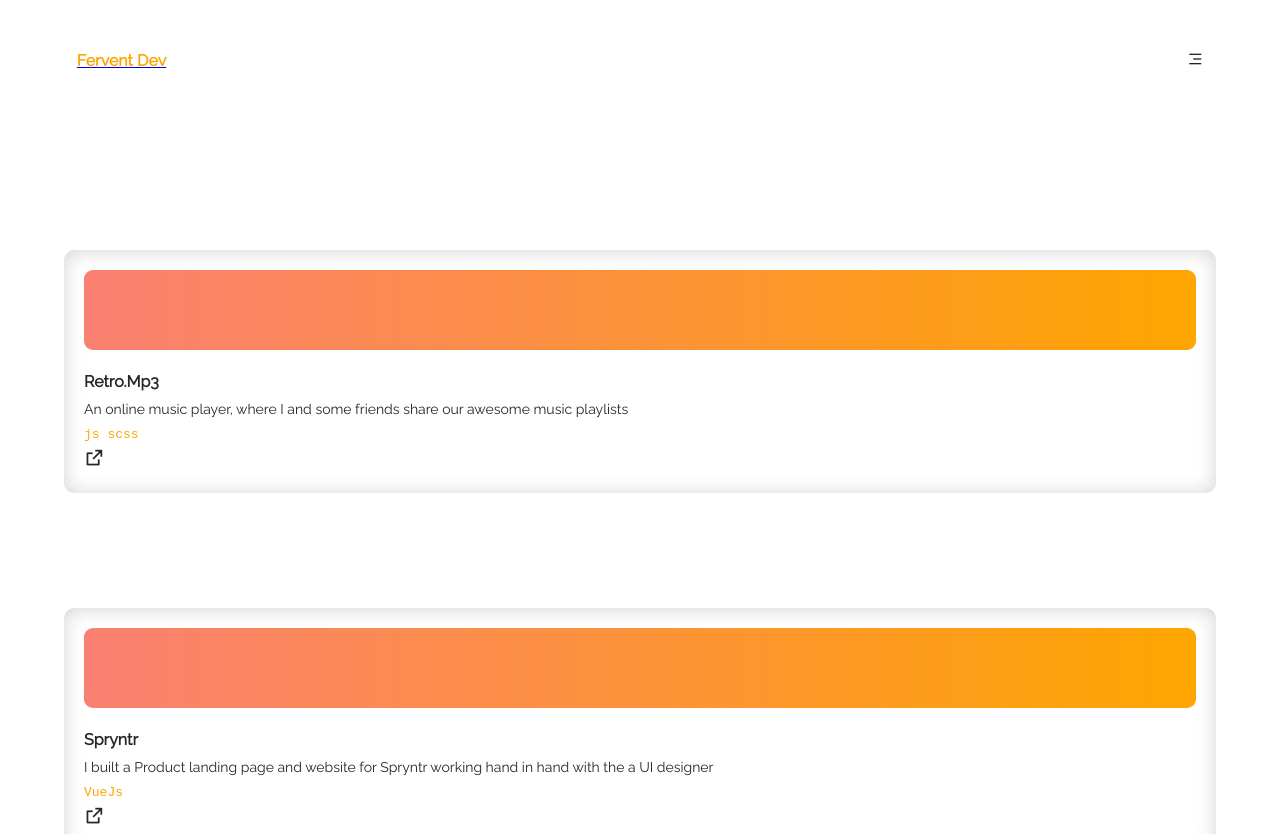
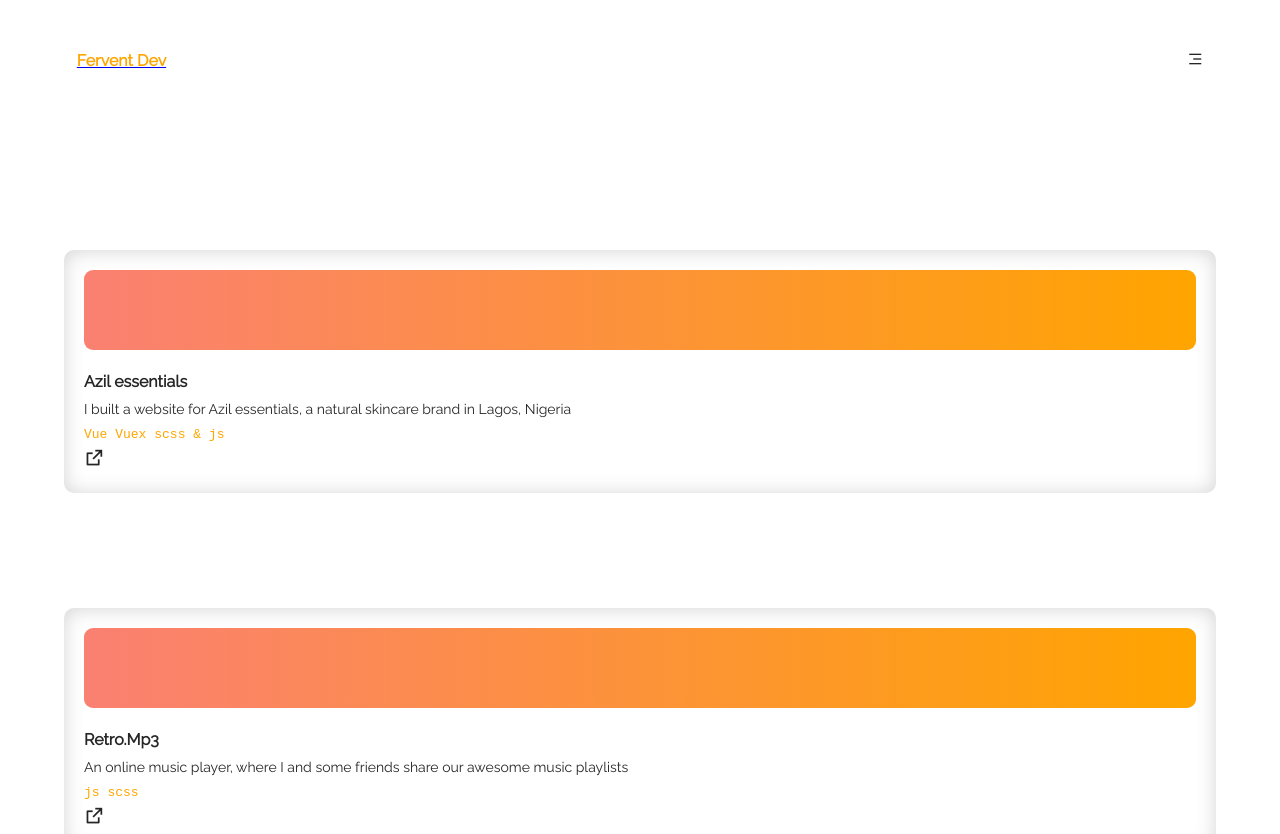
Before and after one commit to Akohjesse/jesse-akoh-v1, a website: page Projects.html in a window 1280 px wide. Shown: the top 834 px of the page. Drawn offline with nearby package versions, Linux system fonts and the light colour scheme; some packages are replaced by stand-ins of ours; a script that the page names is missing.

Commit message:
Updating portfolio

```diff
--- a/Projects.html
+++ b/Projects.html
@@ -58,6 +58,32 @@
  </div>
     <div class="projects  animate__animated   animate__flipInY">
         <!-- projects child -->
+        <div class="project-child">
+         <div class="proj-img">
+            <a href="https://azil-essentials.netlify.app/">
+              <div class="sub">
+
+              </div>
+            </a>
+
+         </div>
+         <h4>Azil essentials</h4>
+         <p>I built a website for Azil essentials, a natural skincare brand in Lagos, Nigeria</p>
+
+         <div class="stack">
+            <code>
+               <ul>
+                  <li>Vue</li>
+                  <li>Vuex</li>
+                  <li>scss & js</li>
+               </ul>
+            </code>
+         </div>
+         <div class="view">
+            <a target="_blank" href="https://azil-essentials.netlify.app/"><i class="ri-external-link-line"></i></a>
+         </div>
+      </div>
+
         <div class="project-child">
          <div class="proj-img">
             <a href="https://retromp3.live">
```
Also changed, not shown: index.html (+26 -0 lines).
